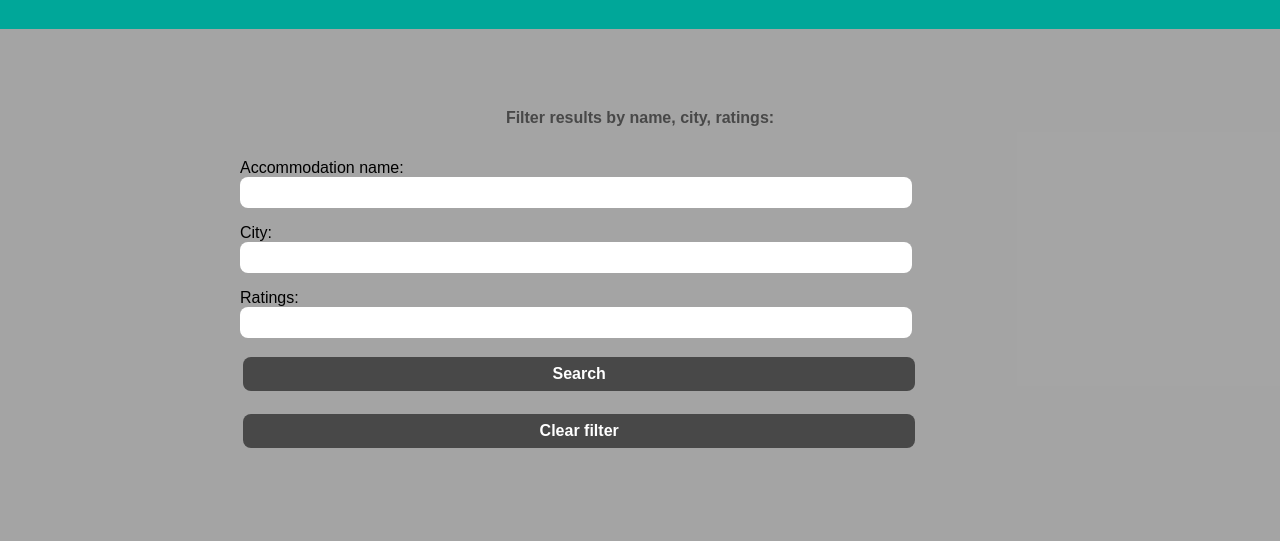
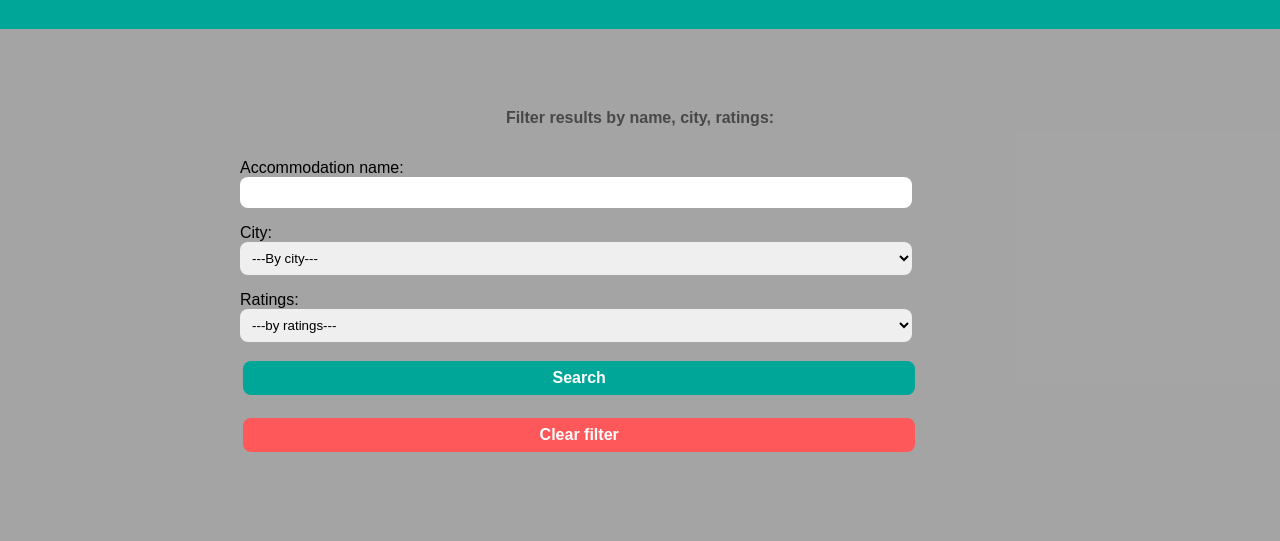
Before and after one commit to descholar-ceo/accommodations-directory, a website: page pages/search-results.html in a window 1280 px wide. Shown: the part 123-664 px from the top of the page. Drawn offline with Linux system fonts and the light colour scheme.

Commit message:
styles the filter section

```diff
--- a/assets/styles/sass/_utilities.scss
+++ b/assets/styles/sass/_utilities.scss
@@ -73,7 +73,7 @@ $spaceAmount: (0, 1, 2, 3, 4, 5);
   background-color: $primary-color;
 }
 
-.button-seconadry {
+.button-secondry {
   @extend %button;
 
   background-color: $secondary-color;
--- a/assets/styles/sass/styles.scss
+++ b/assets/styles/sass/styles.scss
@@ -44,7 +44,8 @@ img[alt="Accommodation 1"] {
   height: 100%;
 }
 
-input {
+input,
+select {
   border-radius: 0.5rem;
   padding: 0.5rem;
   outline: none;
--- a/pages/search-results.html
+++ b/pages/search-results.html
@@ -52,20 +52,33 @@
                     </div>
                     <div class="width-100 margin-y-1">
                         <label for="city">City:</label>
-                        <input type="text" class="width-100" id="city">
+                        <select id="city" class="width-100">
+                            <option value="default">---By city---</option>
+                            <option value="nyc">New York city</option>
+                            <option value="kgl">Kigali</option>
+                            <option value="seoul">Seoul</option>
+                        </select>
                     </div>
                     <div class="width-100">
                         <label for="ratings">Ratings:</label>
-                        <input type="text" class="width-100" id="ratings">
+                        <select id="ratings" class="width-100">
+                            <option value="default">---by ratings---</option>
+                            <option value="1">1</option>
+                            <option value="3">3</option>
+                            <option value="5">5</option>
+                        </select>
                     </div>
                     <div class="width-100 margin-y-1">
-                        <a class="button-third width-100 centered-text white-text bold-text" href="#">Search</a>
+                        <a class="button-primary width-100 centered-text white-text bold-text" href="#">Search</a>
                     </div>
                     <div class="width-100">
-                        <a class="button-third width-100 centered-text white-text bold-text" href="#">Clear filter</a>
+                        <a class="button-secondry width-100 centered-text white-text bold-text" href="#">Clear filter</a>
                     </div>
                 </form>
             </div>
+        </section>
+        <section>
+
         </section>
     </main>
     <footer class="width-100 centered-h-v black-bg white-text">
```
Also changed, not shown: index.html (+1 -1 lines), assets/styles/css/styles.css.
